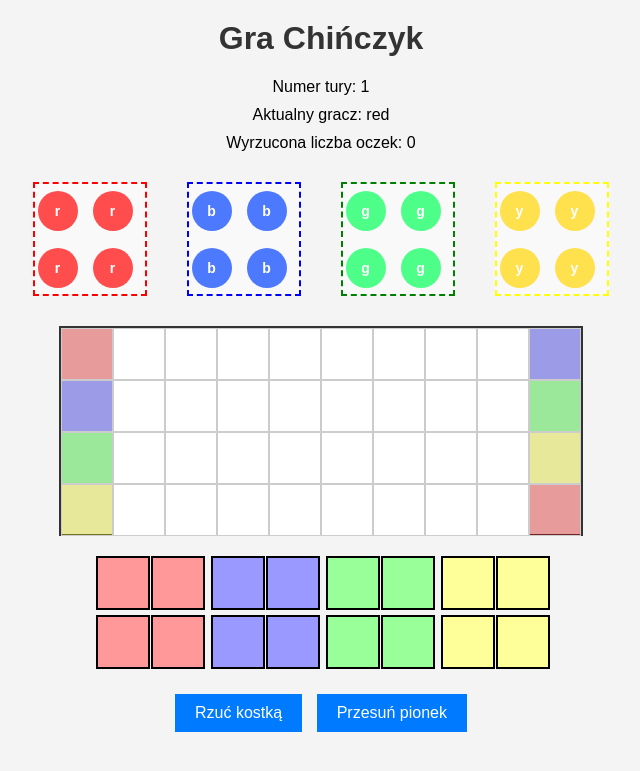
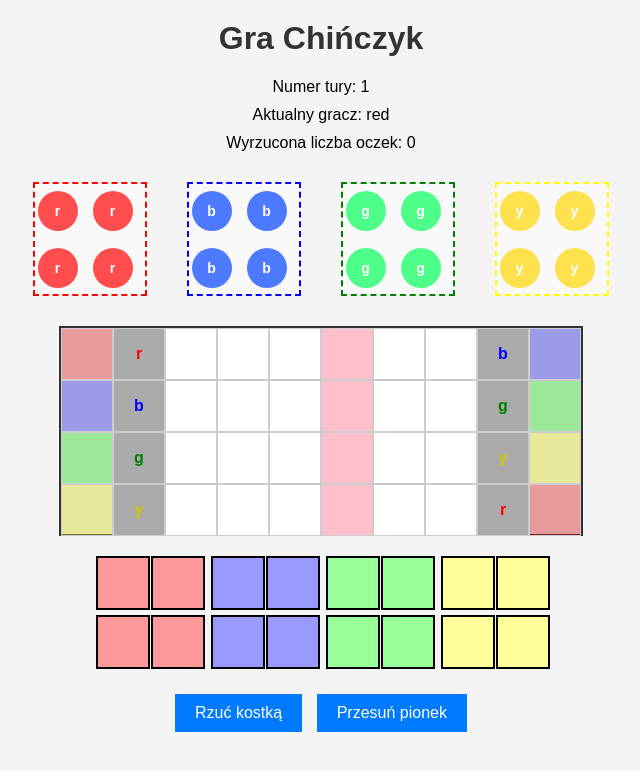
Before and after one commit to maksimus209/chinczyk, a Flask app: page /game in a window 1280 px wide. Shown: the top 771 px of the page, without its empty margins (319-959 px from the left). Run offline with Flask 3, Linux system fonts and the light colour scheme.

Commit message:
dodanie nowej logiki + widok

```diff
--- a/static/css/style.css
+++ b/static/css/style.css
@@ -5,6 +5,31 @@ body {
     margin: 0;
     padding: 0;
 }
+
+.fantasy-text {
+    font-family: Impact, fantasy; /* Dekoracyjna czcionka */
+    font-size: 200px; /* Wielkość tekstu */
+    font-weight: bold; /* Pogrubienie */
+    text-transform: uppercase; /* Duże litery */
+    letter-spacing: 1px; /* Odstęp między literami */
+    color: black; /* Kolor czcionki */
+    text-shadow: 2px 2px 0px gray; /* Cień tekstu */
+}
+
+
+.images {
+    display: flex; /* Ustawia obrazy w jednej linii */
+    gap: 10px; /* Odstęp między obrazkami */
+    justify-content: center; /* Wyśrodkowanie obrazków */
+}
+
+.images img {
+    width: 450px; /* Szerokość każdego obrazka */
+    height: 300px; /* Wysokość każdego obrazka */
+    object-fit: cover; /* Zapobiega rozciąganiu i zachowuje proporcje */
+    border-radius: 5px; /* Zaokrąglenie rogów (opcjonalne) */
+}
+
 
 h1 {
     color: #333;
@@ -198,3 +223,70 @@ button:hover {
     grid-gap: 5px;
     justify-content: center;
 }
+
+/* Pola śmiertelne mają szare tło i litery w odpowiednim kolorze */
+
+/* Dla czerwonych pionków */
+.cell.death-red {
+  background-color: #aaa;    /* szary kolor */
+  position: relative;       /* pozwala na absolutne pozycjonowanie litery */
+}
+.cell.death-red::after {
+  content: "r";             /* tekst 'r' */
+  color: red;               /* kolor czerwony literki */
+  font-weight: bold;        /* pogrubienie */
+  position: absolute;       /* pozycjonowanie wewnątrz komórki */
+  top: 50%;                 /* wyśrodkuj pionowo */
+  left: 50%;                /* wyśrodkuj poziomo */
+  transform: translate(-50%, -50%); /* przesuwamy punkt odniesienia do środka */
+}
+
+/* Dla niebieskich pionków */
+.cell.death-blue {
+  background-color: #aaa;
+  position: relative;
+}
+.cell.death-blue::after {
+  content: "b";
+  color: blue;
+  font-weight: bold;
+  position: absolute;
+  top: 50%;
+  left: 50%;
+  transform: translate(-50%, -50%);
+}
+
+/* Dla zielonych pionków */
+.cell.death-green {
+  background-color: #aaa;
+  position: relative;
+}
+.cell.death-green::after {
+  content: "g";
+  color: green;
+  font-weight: bold;
+  position: absolute;
+  top: 50%;
+  left: 50%;
+  transform: translate(-50%, -50%);
+}
+
+/* Dla żółtych pionków */
+.cell.death-yellow {
+  background-color: #aaa;
+  position: relative;
+}
+.cell.death-yellow::after {
+  content: "y";
+  color: #ccc800; /* przykładowy odcień żółtego, możesz zmienić */
+  font-weight: bold;
+  position: absolute;
+  top: 50%;
+  left: 50%;
+  transform: translate(-50%, -50%);
+}
+
+/* Pola bezpieczne (safe-field) - różowe tło */
+.cell.safe-field {
+    background-color: pink;
+}
--- a/templates/game.html
+++ b/templates/game.html
@@ -16,14 +16,12 @@
         <button id="btn-new-game">Powrót do menu</button>
     </div>
 
-
     <div id="baza">
         <!-- Wyświetlenie baz graczy -->
         {% for player in state['players'] %}
             <div class="base {{ player['color'] }}">
                 {% for token in player['tokens'] %}
                     {% set token_index = loop.index0 %}
-
                     {% if token == -1 %}
                         <span
                             class="token {{ player['color'] }}"
@@ -36,17 +34,31 @@
                 {% endfor %}
             </div>
         {% endfor %}
-
     </div>
 
     <div id="board" class="board">
-        <!-- Generowanie planszy (40 pól) -->
     {% for i in range(40) %}
-  <div class="cell" id="cell-{{ i }}">
+        <!-- Dotychczasowy warunek dla pól śmiertelnych -->
+        {% set extra_class = "" %}
+        {% if i in [1, 38] %}
+            {% set extra_class = extra_class + " death-red" %}
+        {% elif i in [8, 11] %}
+            {% set extra_class = extra_class + " death-blue" %}
+        {% elif i in [18, 21] %}
+            {% set extra_class = extra_class + " death-green" %}
+        {% elif i in [28, 31] %}
+            {% set extra_class = extra_class + " death-yellow" %}
+        {% endif %}
+
+        <!-- NOWY warunek na safe-field -->
+        {% if i in [5, 15, 25, 35] %}
+            {% set extra_class = extra_class + " safe-field" %}
+        {% endif %}
+
+        <div class="cell{{ extra_class }}" id="cell-{{ i }}">
             {% for player in state['players'] %}
                 {% for token in player['tokens'] %}
                     {% set token_index = loop.index0 %}
-
                     {% if token == i %}
                         <span
                             class="token {{ player['color'] }}"
@@ -59,10 +71,9 @@
                 {% endfor %}
             {% endfor %}
         </div>
+    {% endfor %}
+</div>
 
-{% endfor %}
-
-    </div>
 
     <!-- Domki -->
     <div class="homes">
@@ -77,9 +88,7 @@
     </div>
 
     <button id="roll-dice-btn">Rzuć kostką</button>
-    <!-- Nad lub pod przyciskiem "Rzuć kostką" -->
     <button id="move-token-btn" disabled>Przesuń pionek</button>
-
     <p id="message"></p>
 
     <script src="{{ url_for('static', filename='js/game.js') }}"></script>
```
Also changed, not shown: game_logic/board.py (+9 -0 lines), game_logic/player.py (+24 -0 lines), templates/index.html (+8 -2 lines). Lines whose indentation alone changed are shown as unchanged.
